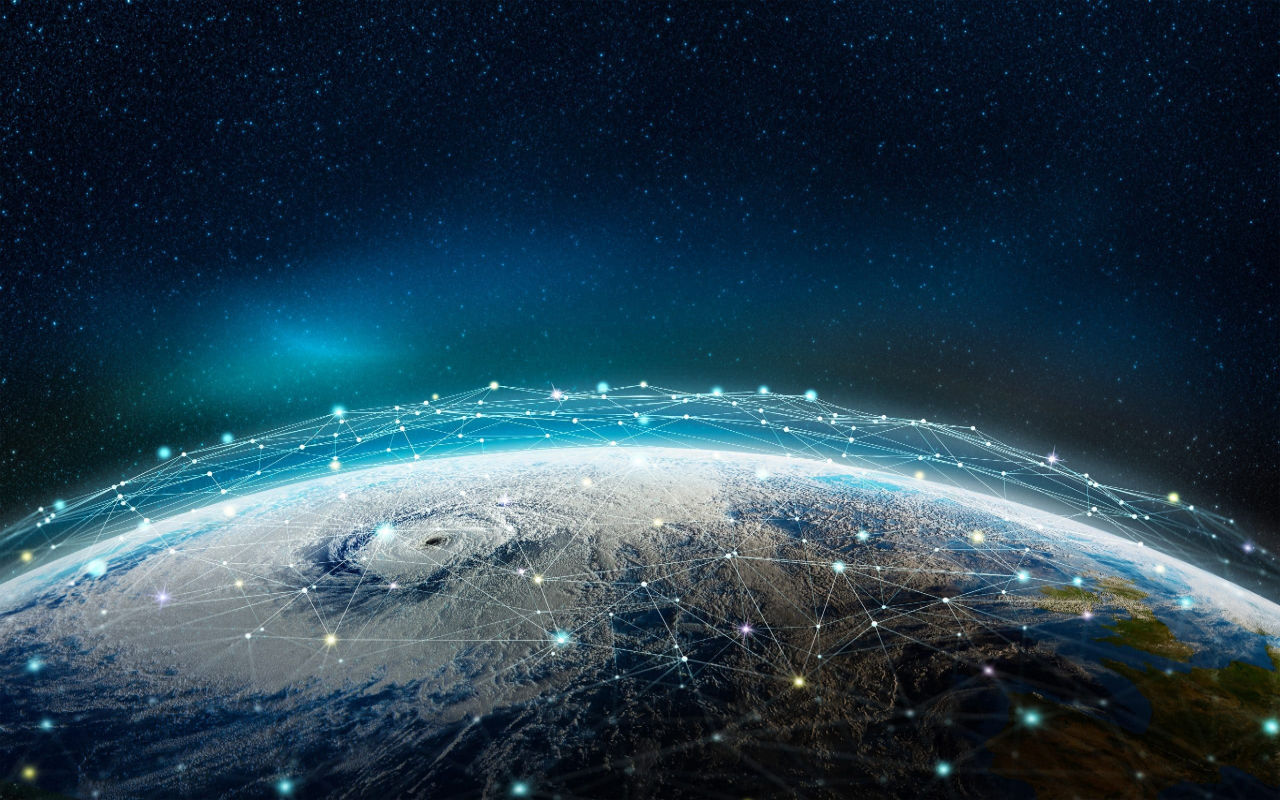
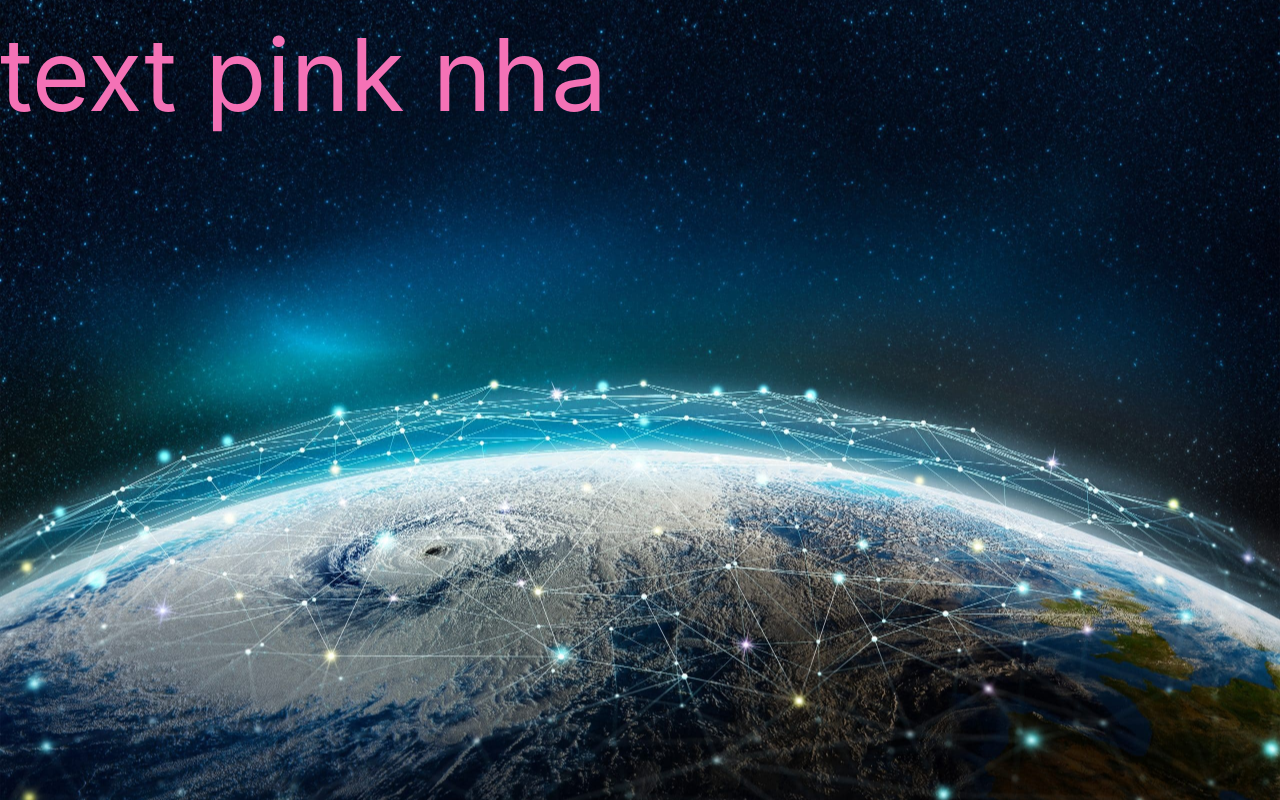
Before and after one commit to reacthcmvn/funtradinglab, a Next.js app: page / in a window 1280 px wide. Built offline with nearby package versions, Linux system fonts and the light colour scheme.

Commit message:
tailwindcss game on

```diff
--- a/pages/index.js
+++ b/pages/index.js
@@ -4,14 +4,26 @@ import bg2 from "../styles/img/b6.jpg";
 
 export default function Home() {
   return (
-    <div className={styles.container}>
-      <Image
-        src={bg2}
-        alt="Picture of the future of trading"
-        // width={100%}
-        height="100vh"
-        layout="fill"
-      />
+    <div className="fixed w-full h-full">
+      <div className="flex flex-col justify-between ">
+        <ul className="table absolute h-36 z-20">
+          <li className="table-cell align-middle hover:text-[100px] ">
+            text pink nha
+          </li>
+          <li></li>
+          <li></li>
+        </ul>
+        <div className="absolute w-full h-full z-10">
+          <Image
+            src={bg2}
+            alt="Picture of the future of trading"
+            // width={100}
+            // height={500}
+            layout="fill" // required
+            objectFit="cover"
+          />
+        </div>
+      </div>
     </div>
   );
 }
--- /dev/null
+++ b/postcss.config.js
@@ -0,0 +1,9 @@
+// postcss.config.js
+module.exports = {
+  plugins: {
+    "postcss-import": {},
+    "tailwindcss/nesting": {},
+    tailwindcss: {},
+    autoprefixer: {},
+  },
+};
--- a/styles/globals.css
+++ b/styles/globals.css
@@ -1,3 +1,7 @@
+@tailwind base;
+@tailwind components;
+@tailwind utilities;
+
 html,
 body {
   padding: 0;
@@ -14,3 +18,11 @@ a {
 * {
   box-sizing: border-box;
 }
+
+@layer base {
+  body {
+    li {
+      @apply text-pink-400;
+    }
+  }
+}
--- /dev/null
+++ b/tailwind.config.js
@@ -0,0 +1,11 @@
+/** @type {import('tailwindcss').Config} */
+module.exports = {
+  content: [
+    "./pages/**/*.{js,ts,jsx,tsx}",
+    "./components/**/*.{js,ts,jsx,tsx}",
+  ],
+  theme: {
+    extend: {},
+  },
+  plugins: [],
+};
```
Also changed, not shown: package.json (+5 -2 lines), 1 other file (tests, documents, lock files or other folders).
